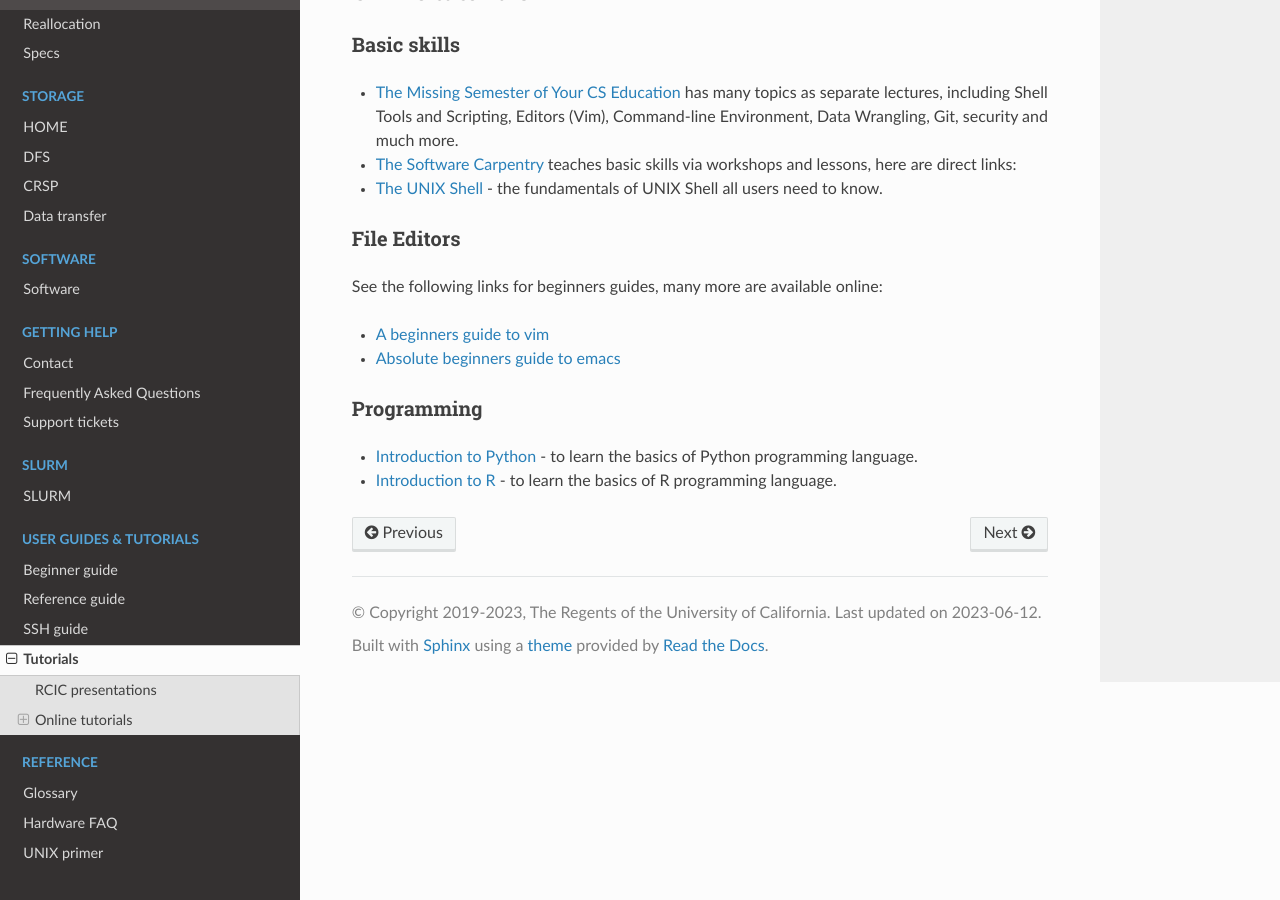
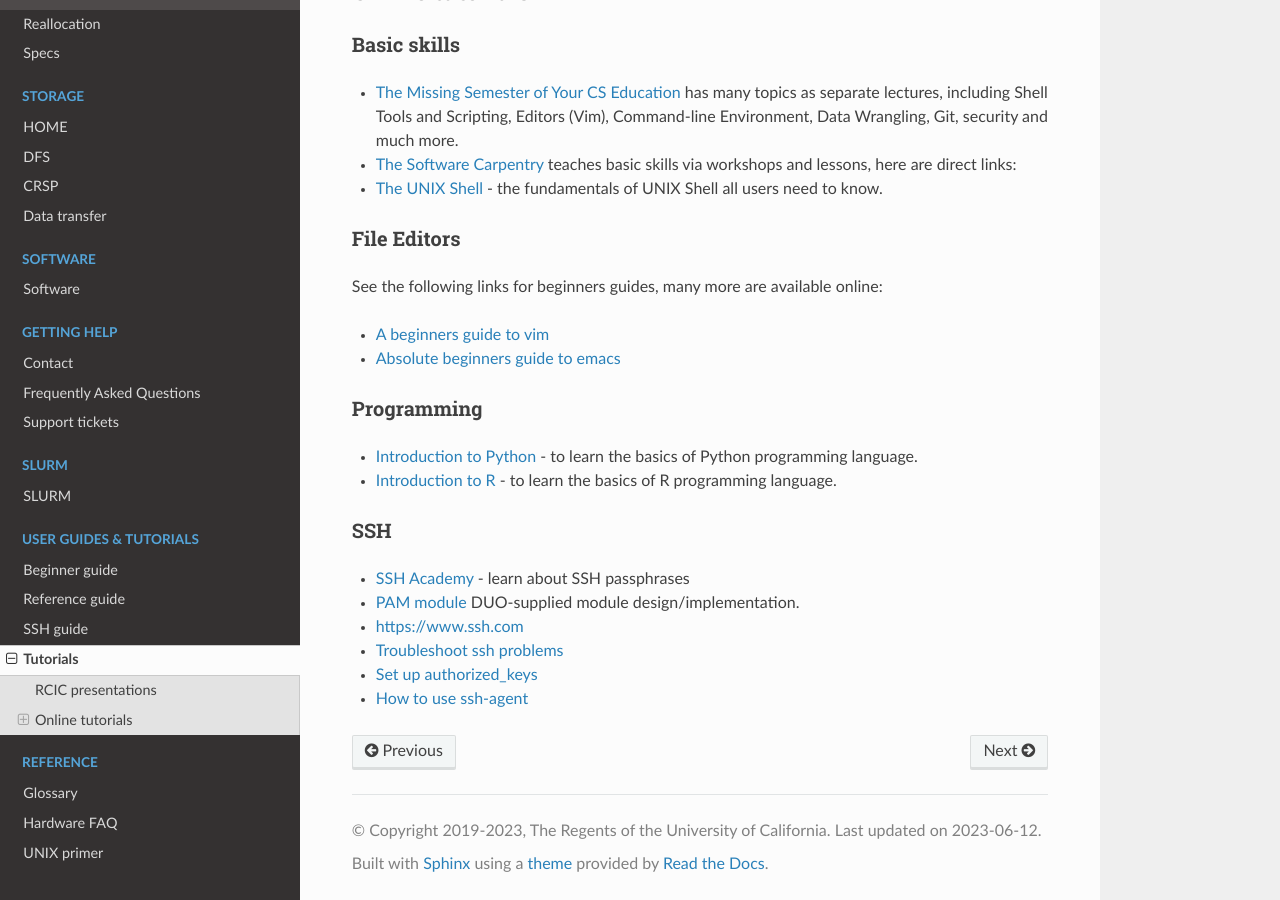
Before and after one commit to RCIC-UCI-Public/website-rcic, a Sphinx documentation site: the page built from docs/source/tutorials/listing.rst, in a window 1280 px wide and 900 px high, scrolled down 553 px. Built offline with Sphinx 7.4.7 and the Read the Docs theme 2.0.0, drawn with Linux system fonts in a browser that asks for light colours.

Commit message:
add ssh links

```diff
--- a/docs/source/tutorials/listing.rst
+++ b/docs/source/tutorials/listing.rst
@@ -58,3 +60,17 @@ Programming
   learn the basics of Python programming language.
 - `Introduction to R <http://swcarpentry.github.io/r-novice-inflammation/>`_ - to
   learn the basics of R programming language.
+
+.. _ssh tutorials:
+
+SSH
+^^^
+
+- `SSH Academy <https://www.ssh.com/academy/ssh/passphrase>`_ - learn about SSH passphrases
+-  `PAM module
+   <https://access.redhat.com/documentation/en-us/red_hat_enterprise_linux/6/html/managing_smart_cards/pluggable_authentication_modules>`_
+   DUO-supplied module design/implementation.
+- `https://www.ssh.com <https://www.ssh.com>`_
+- `Troubleshoot ssh problems <https://www.linux.com/topic/networking/4-reasons-why-ssh-connection-fails>`_
+- `Set up authorized_keys <https://www.ssh.com/ssh/authorized_keys/>`_
+- `How to use ssh-agent <https://www.ssh.com/ssh/agent>`_
```
Also changed, not shown: other parts of docs/source/tutorials/listing.rst (+2 -0 lines).
